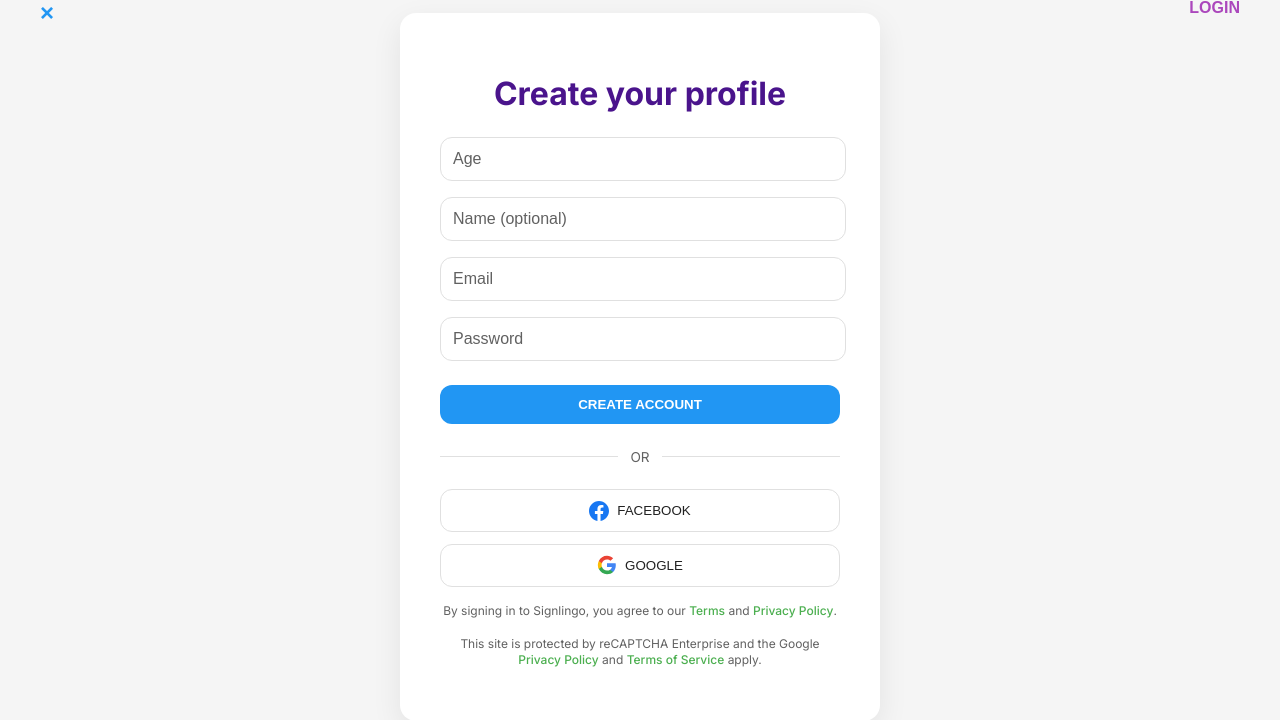
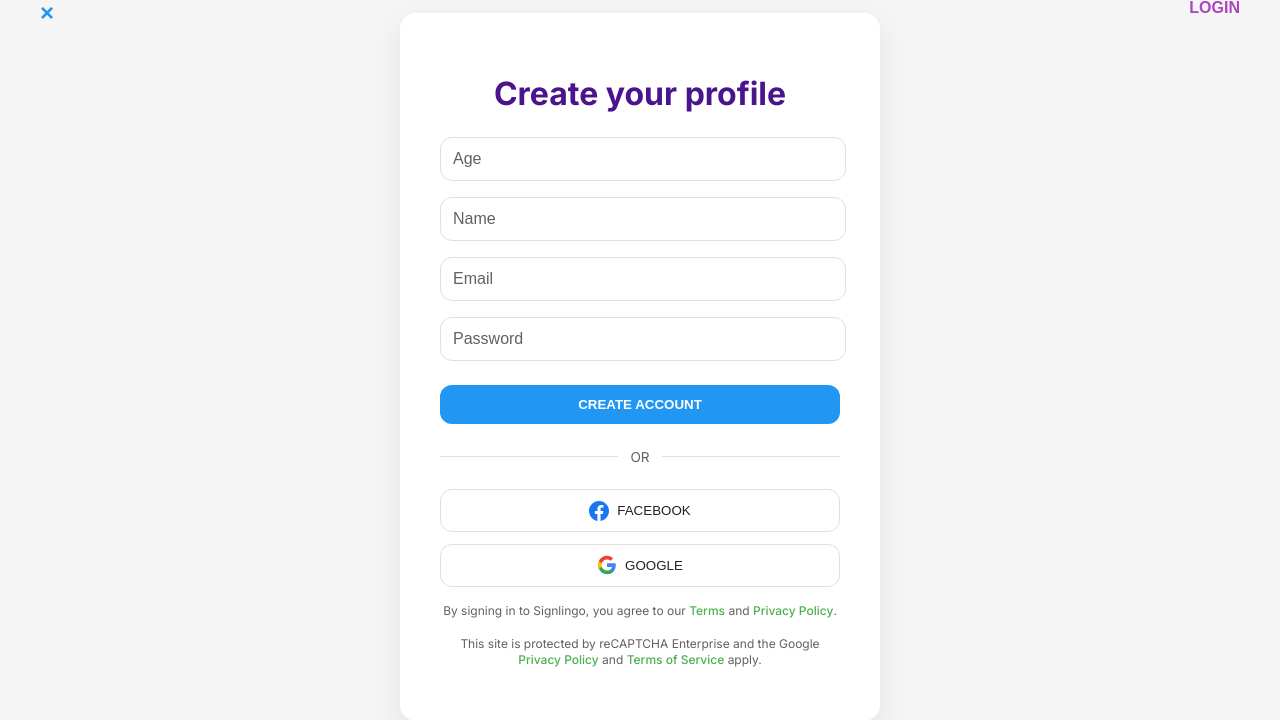
Before and after one commit to minicil625/Signlingo, a Flask app: page /register in a window 1280 px wide. Shown: the part 33-753 px from the top of the page. Run offline with Flask 3, Linux system fonts and the light colour scheme; the visitor is signed in with stand-in values (Sample User, id 1); some libraries are stand-ins or nearby versions.

Commit message:
Make name mandatory

```diff
--- a/models.py
+++ b/models.py
@@ -5,7 +5,7 @@ db = SQLAlchemy()
 
 class User(db.Model):
     id = db.Column(db.Integer, primary_key=True)
-    name = db.Column(db.String(80), nullable=True)
+    name = db.Column(db.String(80), nullable=False)
     age = db.Column(db.Integer)
     email = db.Column(db.String(120), unique=True, nullable=False)
     password = db.Column(db.String(80), nullable=False) # Remember to hash passwords in a real app!
--- a/templates/SignUp.html
+++ b/templates/SignUp.html
@@ -26,7 +26,7 @@
         {% endif %}
 
         <input type="number" placeholder="Age" name="age" required>
-        <input type="text" placeholder="Name (optional)" name="name">
+        <input type="text" placeholder="Name" name="name">
         <input type="email" placeholder="Email" name="email" required>
         <input type="password" placeholder="Password" name="password" required>
 
```
